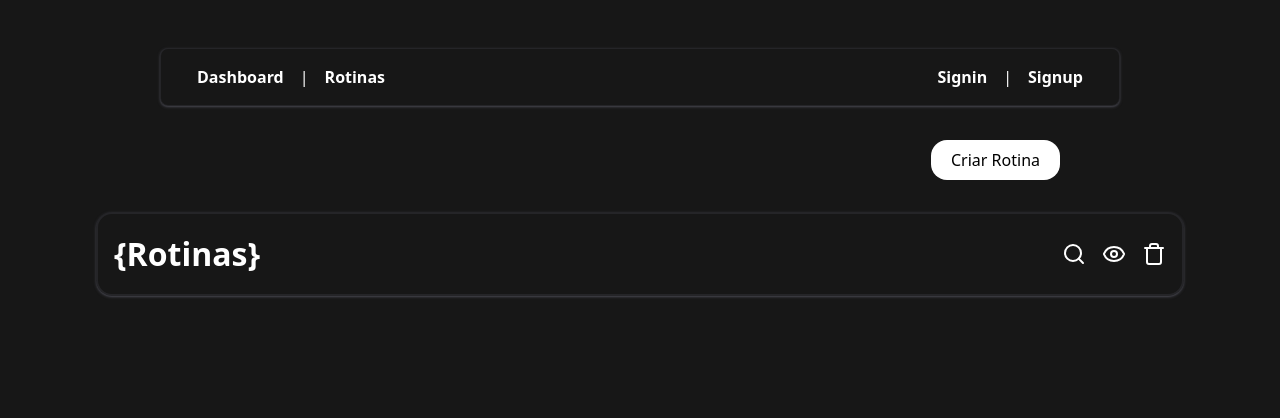
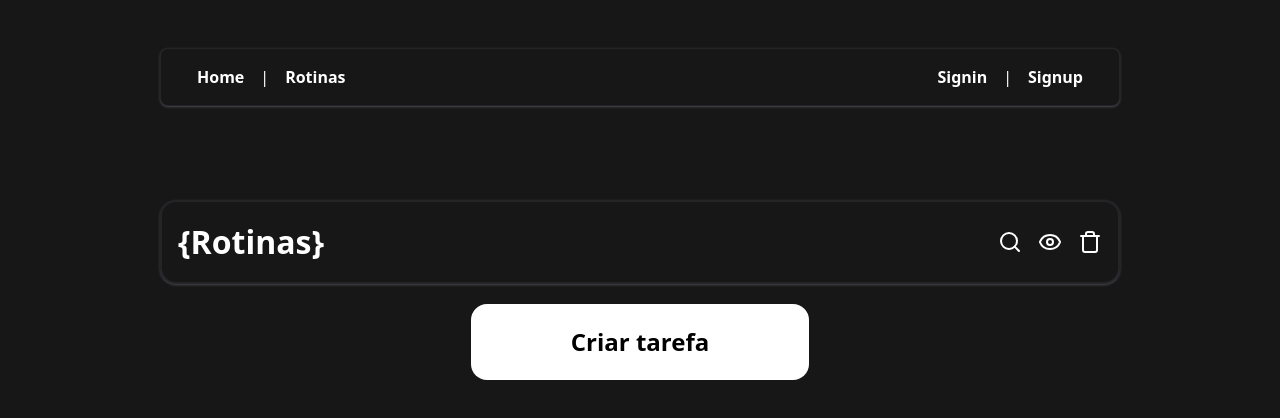
Before and after one commit to LERBritto/rotinafeita, a Next.js app in the folder src/: page /myroutine in a window 1280 px wide. Shown: the top 418 px of the page. Built offline with nearby package versions, Linux system fonts and the light colour scheme.

Commit message:
redesign-rotina

```diff
--- a/src/app/dashboard/page.tsx
+++ /dev/null
@@ -1,7 +0,0 @@
-import NavBar from "../navbar/page";
-
-export default function dashboard() {
-    return (
-        <NavBar />
-    )
-}
--- a/src/app/myroutine/page.tsx
+++ b/src/app/myroutine/page.tsx
@@ -12,10 +12,10 @@ export default function myroutine() {
     <div>
         <NavBar />
         <div className="flex flex-col h-screen w-screen items-center">
+            <CrudRow />
             <div className="flex w-full p-5">
-                <button onClick={() => setOpen(true)} className="ml-auto mt-30 mr-50 py-2 px-5 rounded-2xl bg-white text-black cursor-pointer transition-colors duration-300 hover:bg-gray-600 hover:text-white">Criar Rotina</button>
+                <button onClick={() => setOpen(true)} className="ml-auto mr-auto py-5 px-25 rounded-2xl bg-white text-black cursor-pointer transition-colors duration-300 hover:bg-gray-600 hover:text-white text-[24px] font-bold">Criar tarefa</button>
             </div>
-            <CrudRow />
         </div>
         <ModalRoutine open={open} close={() => setOpen(false)} />
     </div>
--- a/src/app/navbar/page.tsx
+++ b/src/app/navbar/page.tsx
@@ -4,7 +4,7 @@ export default function NavBar(){
     return(
         <nav className="flex flex-row justify-between mx-[12.5vw] bg-[#171717] border-[1px] border-zinc-600/25 absolute top-12 w-[75vw] z-8 rounded-lg p-4 text-white shadow-sm shadow-zinc-600/75">
             <div className="flex gap-4 ml-5">
-                <Link href="/dashboard" className="font-bold hover:text-gray-400">Dashboard</Link>
+                <Link href="/" className="font-bold hover:text-gray-400">Home</Link>
                 <span>|</span>
                 <Link href="/myroutine" className="font-bold hover:text-gray-400">Rotinas</Link>
             </div>
--- a/src/components/crud/CrudRow.tsx
+++ b/src/components/crud/CrudRow.tsx
@@ -5,7 +5,7 @@ import { Eye, Search, Trash } from "lucide-react"
 export default function CrudRow() {
     return (
         <div className="flex justify-center items-center">
-            <div className="flex justify-between items-center border-2 rounded-2xl border-zinc-600/25 shadow-sm shadow-zinc-600/75 p-4 w-[85vw] mt-3 text-white text-[32px] font-bold">
+            <div className="flex justify-between items-center border-2 rounded-2xl border-zinc-600/25 shadow-sm shadow-zinc-600/75 p-4 mx-[12.5vw] mt-50 w-[75vw] text-white text-[32px] font-bold">
                 <p className="text-left">{"{Rotinas}"}</p>
                 <div className="flex gap-4 text-base font-normal">
                     <Search />
```
